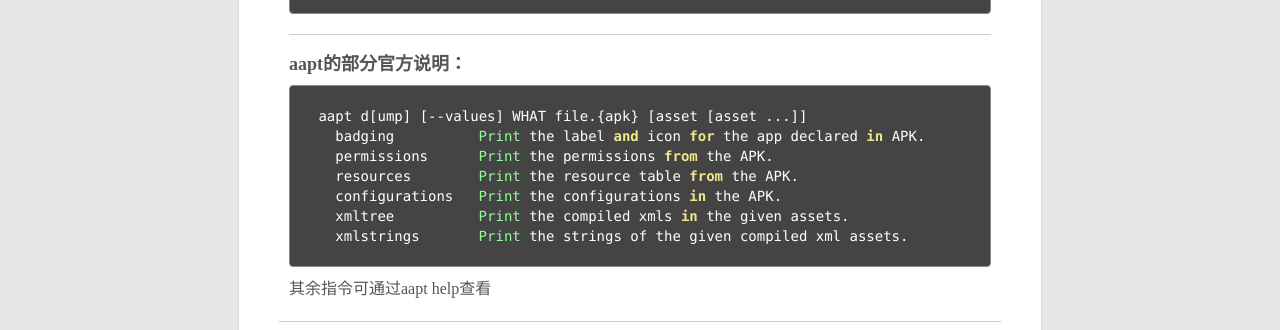
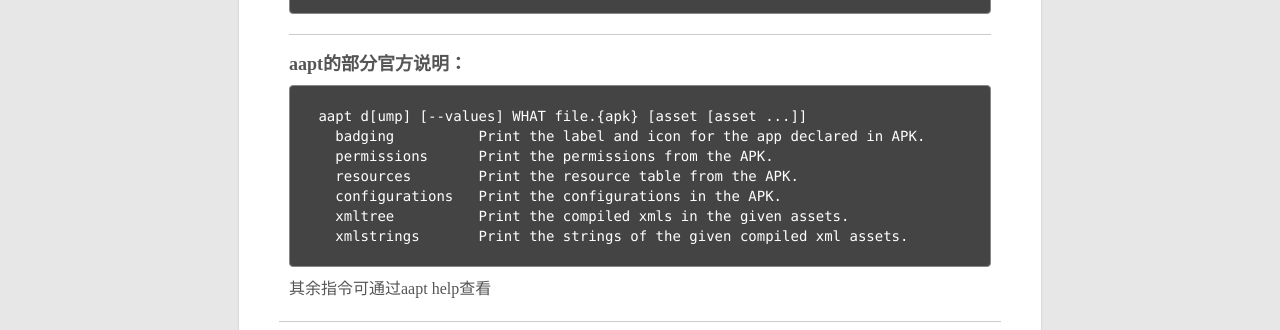
Before and after one commit to cashow/cashow.github.io, a Jekyll site: the page built from _posts/2014-05-13-Android-developer-tools-aapt-command.md, in a window 1280 px wide. Shown: the part 1164-1494 px from the top of the page. Built offline with Jekyll 4.4.1, drawn with Linux system fonts in a browser that asks for light colours; Markdown is read by kramdown in place of the engine named in the settings.

Commit message:
去除不必要的代码高亮

```diff
--- a/_layouts/default.html
+++ b/_layouts/default.html
@@ -43,7 +43,7 @@
 
   <script type="text/javascript" src="{{site.baseurl}}/stylesheets/js/prettify.js"></script>
   <script type="text/javascript">
-    $("pre").addClass("prettyprint");
+    $(".prettyprint").addClass("prettyprint");
     prettyPrint();
 
     var t = '';
--- a/_posts/2014-05-13-Android-developer-tools-aapt-command.md
+++ b/_posts/2014-05-13-Android-developer-tools-aapt-command.md
@@ -28,23 +28,23 @@
 ******
 ####aapt的应用
 获取123.apk的packagename：
-<pre>
+<pre class="prettyprint">
 aapt d badging 123.apk |grep package |awk '{print $2}' | awk -F[\'] '{print $2}'
 </pre>
 获取123.apk的versionCode：
-<pre>
+<pre class="prettyprint">
 aapt d badging 123.apk |grep versionCode |awk '{print $3}' | awk -F[\'] '{print $2}'
 </pre>
 获取123.apk的versionName：
-<pre>
+<pre class="prettyprint">
 aapt d badging 123.apk |grep versionName |awk '{print $4}' | awk -F[\'] '{print $2}'
 </pre>
 获取123.apk的launchable-activity：
-<pre>
+<pre class="prettyprint">
 aapt d badging 123.apk | grep launchable-activity |awk '{print $2}' | awk -F[\'] '{print $2}'
 </pre>
 通过以上脚本可实现安装并运行apk的功能：
-<pre>
+<pre class="prettyprint">
 filename='123.apk'
 packageName=`aapt d badging $filename |grep package |awk '{print $2}' | awk -F[\'] '{print $2}'`
 launchActivity=`aapt d badging $filename | grep launchable-activity |awk '{print $2}' | awk -F[\'] '{print $2}'`
--- a/stylesheets/css/stylesheet.css
+++ b/stylesheets/css/stylesheet.css
@@ -121,6 +121,14 @@
   font-size: 14px;
 }
 
+pre {
+  display: block;
+  background-color: #444 ;
+  color: #fff;
+  padding: 20px;
+  border: 1px solid #888 ;
+}
+
 code{
   font-family: Monaco,Menlo,Consolas,"Courier New",monospace;
   font-size: 14px;
```
Also changed, not shown: _posts/2014-05-14-Android-developer-tools-apktool.md (+2 -2 lines), _posts/2014-05-19-Android-developer-tools-adb-command.md (line endings or trailing spaces).
